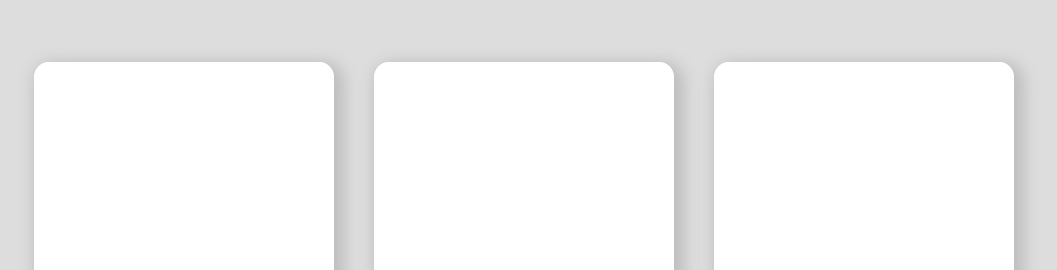
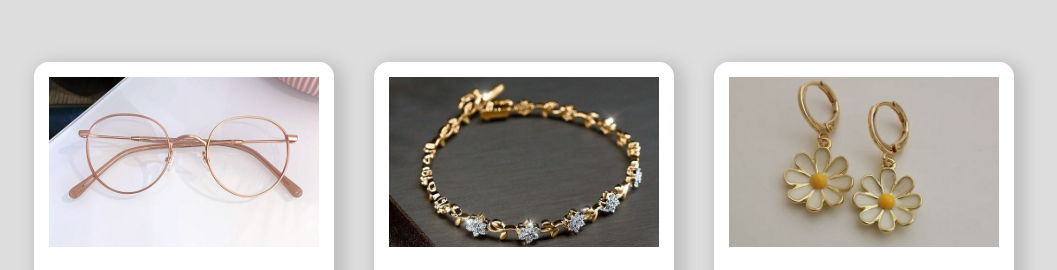
Before and after one commit to nabihaalam2025/responsive-card, a plain HTML site: page index.html in a window 1280 px wide. Shown: the part 113-383 px from the top of the page, without its empty margins (116-1173 px from the left). Drawn offline with Linux system fonts and the light colour scheme.

Commit message:
Update style.css

```diff
--- a/style.css
+++ b/style.css
@@ -32,7 +32,7 @@ body {
 }
 
 .product-img {
-    background: url(img/glass.png);
+    background: url(glass.png);
     width: 100%;
     height: 200px;
     object-fit: cover;
@@ -55,14 +55,14 @@ p {
 }
 
  .M2 {
-    background: url(img/bracelet.png);
+    background: url(bracelet.png);
     background-size: cover;
     background-position: center;
     background-repeat: no-repeat;
 }
 
 .M3 {
-    background: url(img/earings.png);
+    background: url(earings.png);
     background-size: cover;
     background-position: center;
     background-repeat: no-repeat;
@@ -136,4 +136,5 @@ p {
 
  font-size: 15px;
 }
+
 }
```
